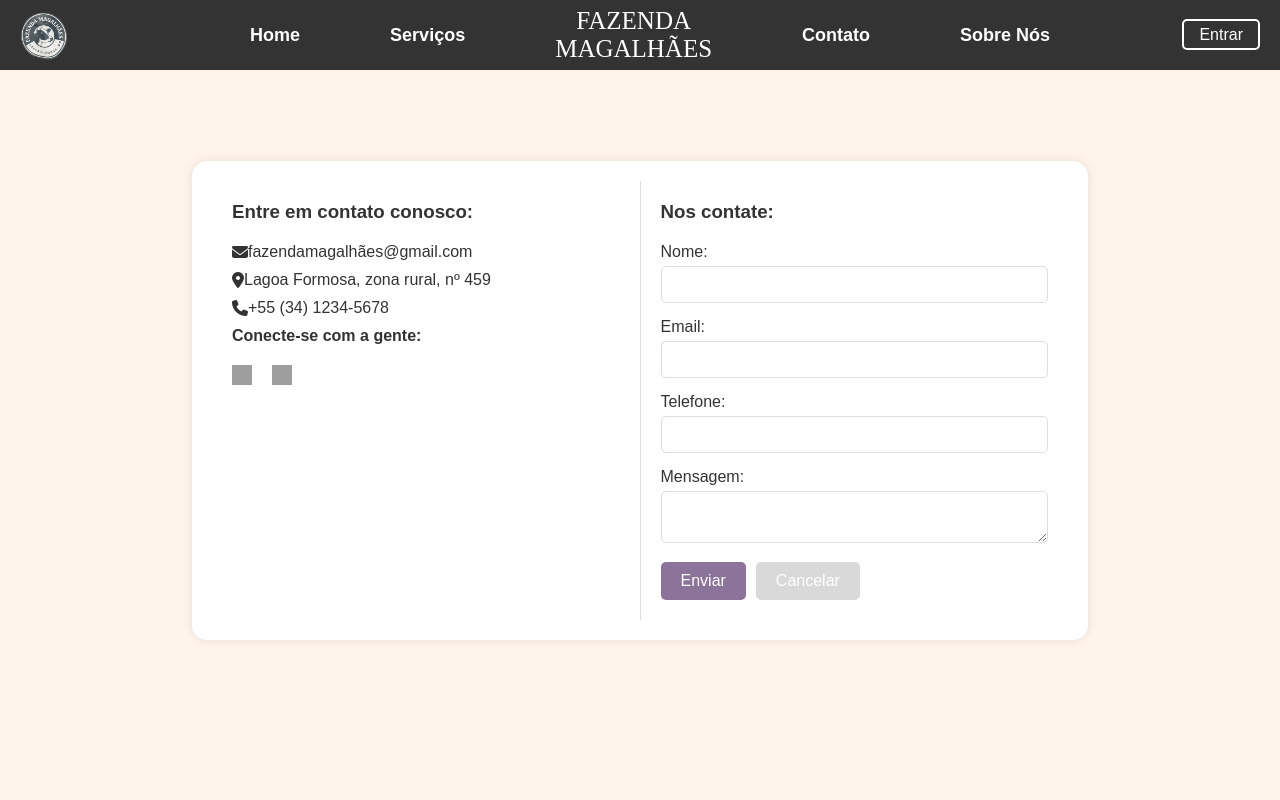
After one commit to The-Vonky/Fazenda-Magalhaes, a PHP site: page /contato.html in a window 1280 px wide. The commit adds this page. Run offline with PHP 8.4, Linux system fonts and the light colour scheme; grey boxes are pictures that could not be loaded.

Commit message:
fiz uma estrura base na pagina de contatos e criei adicionei o cabeçalho a outras paginas

```diff
--- /dev/null
+++ b/Fazenda/contato.css
@@ -0,0 +1,180 @@
+* {
+    margin: 0;
+    padding: 0;
+    box-sizing: border-box;
+}
+
+body {
+    font-family: Arial, sans-serif;
+}
+
+header {
+    background-color: #333;
+    color: white;
+    display: flex;
+    justify-content: space-between;
+    align-items: center;
+    padding: 10px 20px;
+    height: 70px;
+    z-index: 100;
+    position: fixed;
+    width: 100%;
+    top: 0;
+}
+
+.logo img {
+    height: 85px;
+}
+
+nav ul {
+    display: flex;
+    list-style: none;
+    flex-grow: 1;
+    justify-content: center;
+}
+
+nav ul li {
+    margin: 0 20px;
+    padding-left: 50px;
+    align-self: center;
+}
+
+nav ul li a {
+    color: white;
+    text-decoration: none;
+    font-weight: bold;
+    font-size: 18px;
+    transition: 0.3s;
+}
+nav ul li a:hover {
+    color: rgb(154, 154, 154);
+    text-decoration: none;
+    font-weight: bold;
+    font-size: 18px;
+}
+
+.login a {
+    color: white;
+    text-decoration: none;
+    padding: 5px 15px;
+    border: 2px solid white;
+    border-radius: 5px;
+    transition: background-color 0.3s, color 0.3s;
+}
+
+.login a:hover {
+    background-color: white;
+    color: #333;
+}
+
+.header-title {
+    text-align: center;
+    margin-top: -36px; /* Ajuste fino para alinhar melhor */
+    z-index: 50;
+    position: relative;
+}
+
+.header-title h1 {
+    font-size: 2rem;
+    font-weight: bold;
+    color: white;
+    text-transform: uppercase;
+}
+
+body {
+    font-family: Arial, sans-serif;
+    background-color: #fff4eb;
+    margin: 0;
+    padding: 0;
+    display: flex;
+    justify-content: center;
+    align-items: center;
+    height: 100vh;
+}
+
+.container {
+    background-color: white;
+    width: 70%;
+    border-radius: 15px;
+    box-shadow: 0 0 10px rgba(0, 0, 0, 0.1);
+    display: flex;
+    padding: 20px;
+}
+
+.contact-info {
+    flex: 1;
+    padding: 20px;
+    border-right: 1px solid #ddd;
+}
+
+.contact-info h3,
+.contact-info h4 {
+    margin-bottom: 20px;
+    color: #333;
+}
+
+.contact-info p {
+    margin: 10px 0;
+    display: flex;
+    align-items: center;
+    color: #333;
+}
+
+.contact-info img {
+    margin-right: 10px;
+    width: 20px;
+    height: 20px;
+}
+
+.social-media {
+    display: flex;
+    gap: 10px;
+}
+
+.contact-form {
+    flex: 1;
+    padding: 20px;
+}
+
+.contact-form h3 {
+    margin-bottom: 20px;
+    color: #333;
+}
+
+.contact-form label {
+    display: block;
+    margin-bottom: 5px;
+    color: #333;
+}
+
+.contact-form input,
+.contact-form textarea {
+    width: 100%;
+    padding: 10px;
+    margin-bottom: 15px;
+    border: 1px solid #ddd;
+    border-radius: 5px;
+}
+
+.contact-form .buttons {
+    display: flex;
+    gap: 10px;
+}
+
+.contact-form button {
+    padding: 10px 20px;
+    border: none;
+    background-color: #8c7399;
+    color: white;
+    cursor: pointer;
+    border-radius: 5px;
+    font-size: 16px;
+}
+
+.contact-form button[type="reset"] {
+    background-color: #d9d9d9;
+}
+
+.contact-form button:hover {
+    opacity: 0.9;
+}
--- /dev/null
+++ b/Fazenda/contato.html
@@ -0,0 +1,66 @@
+<!DOCTYPE html>
+<html lang="pt-BR">
+<head>
+    <meta charset="UTF-8">
+    <meta name="viewport" content="width=device-width, initial-scale=1.0">
+    <title>Fazenda Magalhães</title>
+    <link rel="stylesheet" href="contato.css">
+    <link rel="stylesheet" href="https://cdnjs.cloudflare.com/ajax/libs/font-awesome/6.5.2/css/all.min.css">
+</head>
+<body>
+    <header>
+        <div class="logo">
+            <img src="img/vaca.png" alt="Logo Fazenda Magalhães">
+        </div>
+        <nav>
+            <ul>
+                <li><a href="home.html">Home</a></li>
+                <li><a href="servicos.html">Serviços</a></li>
+                <li style="text-align: center;font-family: Arapey; font-size: 25px;">FAZENDA<br>MAGALHÃES</li>
+                <li><a href="contato.html">Contato</a></li>
+                <li><a href="sobreNos.html">Sobre Nós</a></li>
+            </ul>
+        </nav>
+        <div class="login">
+            <a href="login.html">Entrar</a>
+        </div>
+    </header>
+<body>
+    <div class="container">
+        <div class="contact-info">
+            <h3>Entre em contato conosco:</h3>
+            <p><i class="fas fa-envelope"></i>fazendamagalhães@gmail.com</p>
+            <p><i class="fas fa-map-marker-alt"></i>  Lagoa Formosa, zona rural, nº 459</p>
+            <p><i class="fas fa-phone"></i>  +55 (34) 1234-5678</p>
+
+            <h4>Conecte-se com a gente:</h4>
+            <div class="social-media">
+                <a href="#"><img src="instagram-icon.png" alt="Instagram"></a>
+                <a href="#"><img src="facebook-icon.png" alt="Facebook"></a>
+            </div>
+        </div>
+
+        <div class="contact-form">
+            <h3>Nos contate:</h3>
+            <form action="#" method="post">
+                <label for="nome"> Nome:</label>
+                <input type="text" id="nome" name="nome">
+
+                <label for="email"> Email:</label>
+                <input type="email" id="email" name="email">
+
+                <label for="telefone"> Telefone:</label>
+                <input type="text" id="telefone" name="telefone">
+
+                <label for="mensagem"> Mensagem:</label>
+                <textarea id="mensagem" name="mensagem"></textarea>
+
+                <div class="buttons">
+                    <button type="submit">Enviar</button>
+                    <button type="reset">Cancelar</button>
+                </div>
+            </form>
+        </div>
+    </div>
+</body>
+</html>
--- a/Fazenda/home.html
+++ b/Fazenda/home.html
@@ -14,7 +14,7 @@
         <nav>
             <ul>
                 <li><a href="home.html">Home</a></li>
-                <li><a href="dashboard.html">Serviços</a></li>
+                <li><a href="servicos.html">Serviços</a></li>
                 <li style="text-align: center;font-family: Arapey; font-size: 25px;">FAZENDA<br>MAGALHÃES</li>
                 <li><a href="contato.html">Contato</a></li>
                 <li><a href="sobreNos.html">Sobre Nós</a></li>
--- a/Fazenda/login.html
+++ b/Fazenda/login.html
@@ -18,7 +18,7 @@
   <body>
     <div class="wrapper">
       <!-- Define uma div com a classe "wrapper" -->
-      <form action="home.html">
+      <form action="dashboard.html">
         <!-- Define um formulário com a ação de redirecionar para "index.html" -->
         <h1>Login</h1>
         <!-- Título do formulário -->
@@ -42,7 +42,7 @@
           <!-- Define uma div com a classe "remember-forgot" -->
           <label><input type="checkbox" />Lembre-se de mim</label>
           <!-- Checkbox para lembrar usuário -->
-          <a href="forgotpassword.html">Esqueci minha senha</a>
+          <a href="esqueciSenha.html">Esqueci minha senha</a>
           <!-- Link para redefinir a senha -->
         </div>
 
@@ -51,7 +51,7 @@
 
         <div class="register-link">
           <!-- Define uma div com a classe "register-link" -->
-          <p>Não tem uma conta? <a href="createaccount.html">Crie uma</a></p>
+          <p>Não tem uma conta? <a href="crieConta.html">Crie uma</a></p>
           <!-- Texto e link para criar uma conta -->
         </div>
       </form>
```
Also changed, not shown: Fazenda/dashboard.css (+45 -0 lines), Fazenda/servicos.css (added, +82 -0 lines), Fazenda/servicos.html (added, +28 -0 lines), Fazenda/sobreNos.css (added, +82 -0 lines), Fazenda/sobreNos.html (added, +28 -0 lines), Fazenda/crieConta.css (added), Fazenda/crieConta.html (added), Fazenda/esqueciSenha.css (added), Fazenda/esqueciSenha.html (added).
